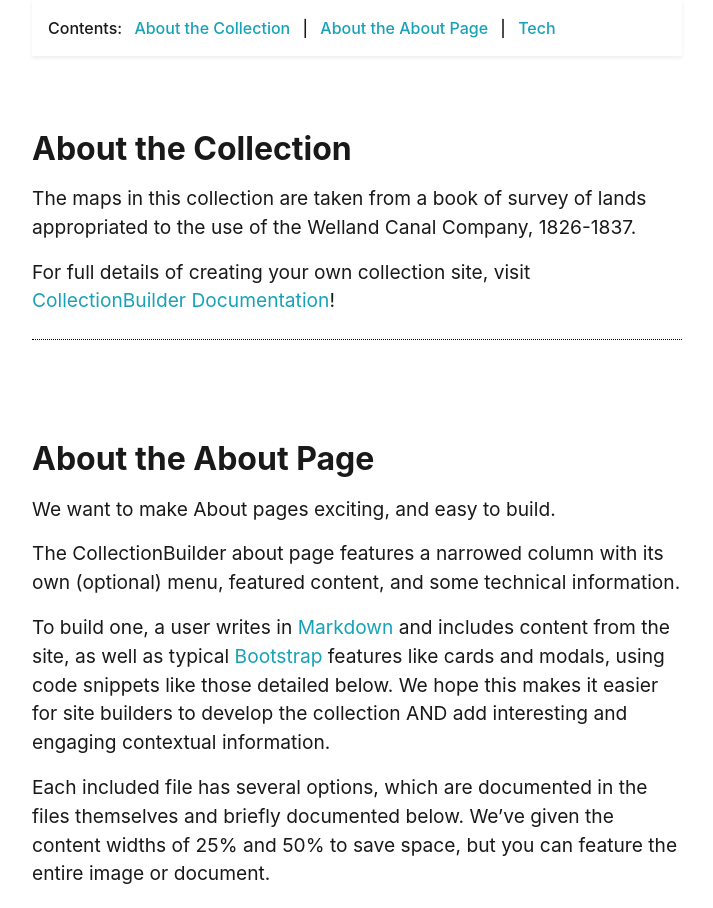
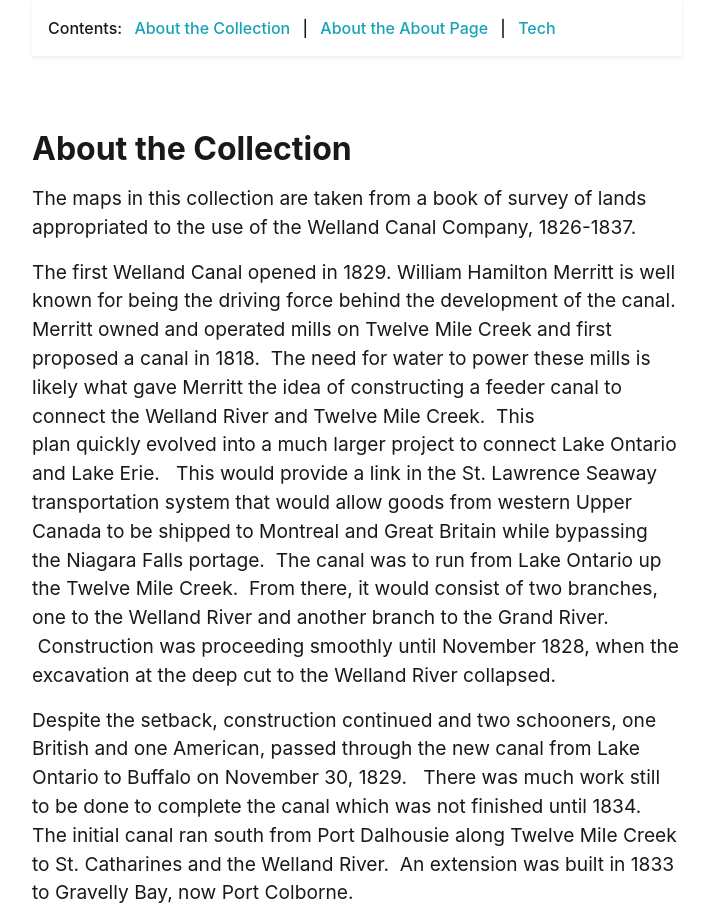
Before and after one commit to chantalcameron/Welland-Canal-Survey-Maps, a Jekyll site: the page built from pages/about.md, in a window 1280 px wide and 1400 px high, scrolled down 543 px. Shown: the top 908 px of the window, without its empty margins (283-996 px from the left). Built offline with Jekyll 4.4.1, drawn with Linux system fonts in a browser that asks for light colours; some of the changed text lies outside the part shown.

Commit message:
Update about.md

```diff
--- a/pages/about.md
+++ b/pages/about.md
@@ -17,6 +17,14 @@ credits: true
 The maps in this collection are taken from a book of survey of lands appropriated to the use of the
  Welland Canal Company, 1826-1837.
 
+The first Welland Canal opened in 1829.  William Hamilton Merritt is well known for being the driving force behind the development of the canal.  Merritt owned and operated mills on Twelve Mile Creek and first proposed a canal in 1818.  The need for water to power these mills is likely what gave Merritt the idea of constructing a feeder canal to connect the Welland River and Twelve Mile Creek.  This plan quickly evolved into a much larger project to connect Lake Ontario and Lake Erie.   This would provide a link in the St. Lawrence Seaway transportation system that would allow goods from western Upper Canada to be shipped to Montreal and Great Britain while bypassing the Niagara Falls portage.  The canal was to run from Lake Ontario up the Twelve Mile Creek.  From there, it would consist of two branches, one to the Welland River and another branch to the Grand River.   Construction was proceeding smoothly until November 1828, when the excavation at the deep cut to the Welland River collapsed.
+
+Despite the setback, construction continued and two schooners, one British and one American, passed through the new canal from Lake Ontario to Buffalo on November 30, 1829.   There was much work still to be done to complete the canal which was not finished until 1834.  The initial canal ran south from Port Dalhousie along Twelve Mile Creek to St. Catharines and the Welland River.  An extension was built in 1833 to Gravelly Bay, now Port Colborne.
+
+As ships became larger and the wooden locks deteriorated, the need for a new canal became apparent.  In 1841, the government approved the purchase of the Welland Canal Company's assets and began making plans for the construction of a second canal.  Construction to enlarge the Feeder Canal and make a connection to Port Maitland began in 1841 and was completed by 1845.  The canal mostly followed the same route as the first Welland Canal, although the wooden locks were replaced by locks made of cut stone.  The total number of locks was also reduced from 40 to 27.
+
+The section of the canal between the Feeder Junction at Welland and Port Colborne was also enlarged and opened for navigation in 1850.   During this reconstruction, the Feedeer canal route was the only one available for shipping.   As the canal became increasingly congested with larger ships, a Commission was appointed in 1870 to recommend improvements.  A third canal was completed in 1887, but the second canal remained in use for power purposes until about 1915.  Work on a fourth canal began around this time but was not completed until 1932.  The fourth canal is known as the Welland Ship Canal and remains in operation.
+
 For full details of creating your own collection site, visit [CollectionBuilder Documentation](https://collectionbuilder.github.io/cb-docs/)!
 
 <!-- IMPORTANT!!! DELETE this comment and the include below when you are finished editing this page for your collection. The include below introduces about page features. They will show up on your collection's about page until you delete it.  -->
```
